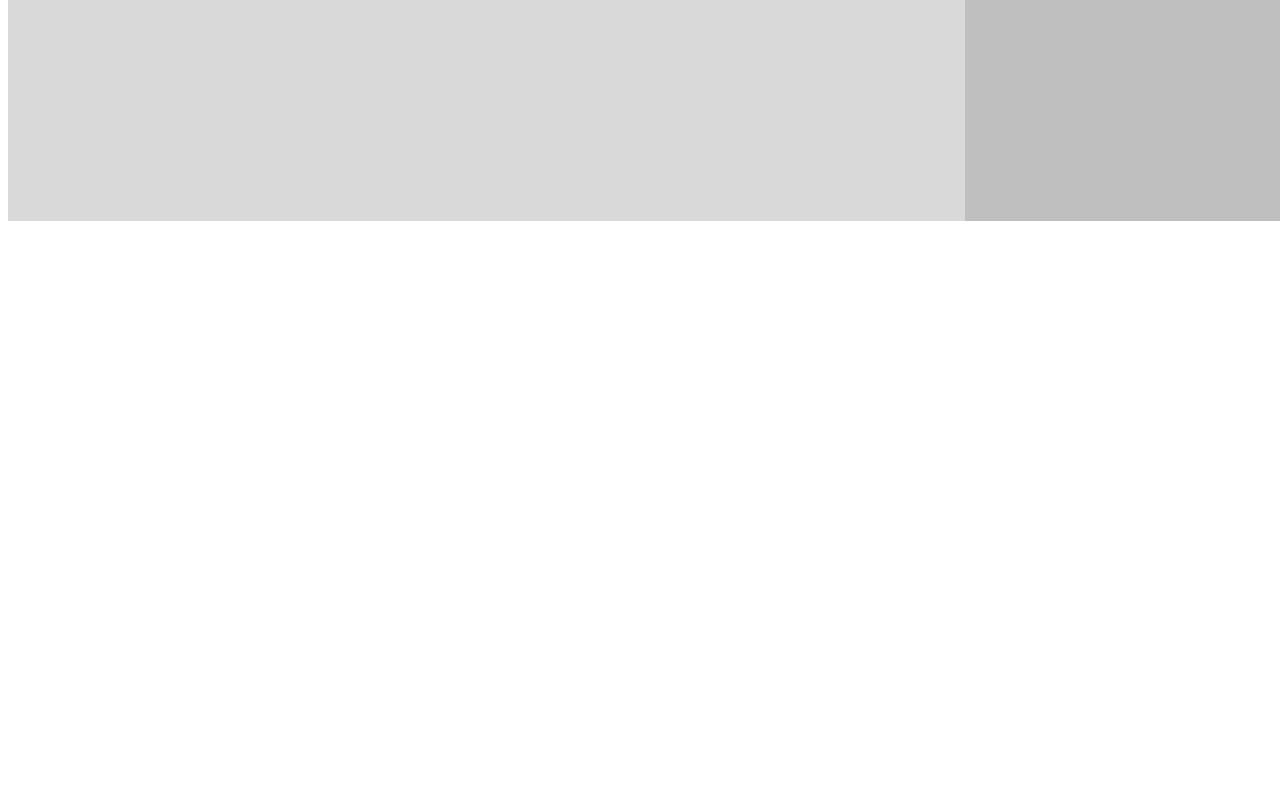
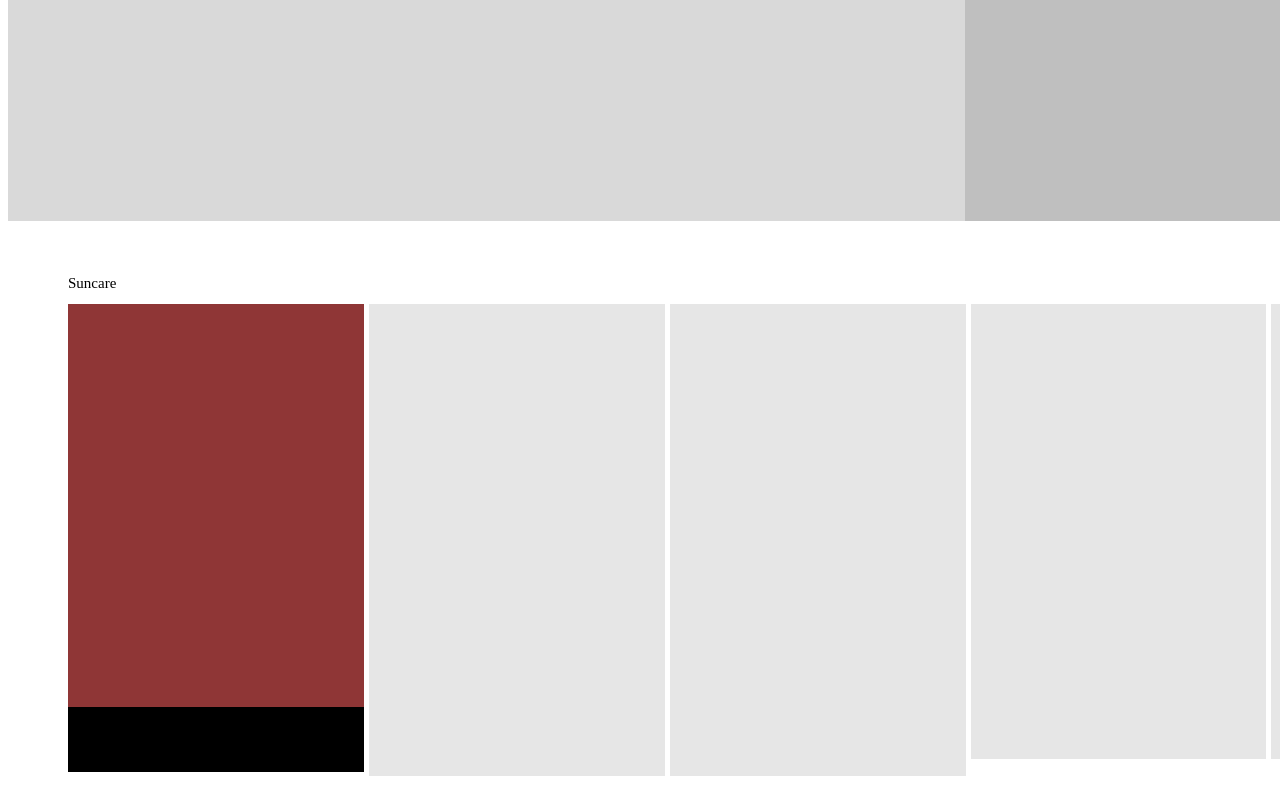
Before and after one commit to JUYEON59/UIUX_Figma, a plain HTML site: page 10일차 연습파일/index.html in a window 1280 px wide. Shown: the part 1396-2196 px from the top of the page. Drawn offline with Linux system fonts and the light colour scheme.

Commit message:
중간 푸쉬

```diff
--- a/10일차 연습파일/index.html
+++ b/10일차 연습파일/index.html
@@ -28,13 +28,25 @@
             <div class="left-box"></div>
             <div class="right-box"></div>"
         </section>
-        <section class="swiper-container-main02">
-            <div class="box1"></div>
-            <div class="box2"></div>
-            <div class="box3"></div>
-            <div class="box4"></div>
-            <div class="box5"></div>
-            <div class="box6"></div>
+        <section class="xans-product">
+            <div class="main-sl-title">
+                <div class="title-text">Suncare</div>
+                <div class="more-btn">MORE VIEW +</div>
+            </div>
+            <div class="swiper-container-main02">
+                <div class="box1">
+                    <div class="img1"></div>
+                    <div class="text-box">
+                        <div class="title-text1">데일리 틴티드 선세럼 (SPF50+ PA+++)</div>
+                        <div class="price-text1">20,000원</div>
+                    </div>
+                </div>
+                <div class="box2"></div>
+                <div class="box3"></div>
+                <div class="box4"></div>
+                <div class="box5"></div>
+                <div class="box6"></div>
+            </div>
         </section>
     </main>
 
--- a/10일차 연습파일/style.css
+++ b/10일차 연습파일/style.css
@@ -12,7 +12,7 @@
     padding-top: 100px;
     padding-bottom: 100px;
  }
- .main-sl-title {
+ section.main-sl-title {
     display: flex;
     width: 1920px; height: 700px;
  }
@@ -24,25 +24,69 @@
     width: 960px; height: 700px;
     background: #BFBFBF;
  }
+.xans-product {
+    display: flex;
+    flex-direction: column;
+    align-items: center;
+    width: 1920px; height: 570.13px;
+    background-color: #FFF;
+}
+div.main-sl-title {
+    display: flex;
+    justify-content: space-between;
+    align-items: center;
+    width: 1920px; height: 83px;
+    padding: 50px 60px 10px 60px;
+    box-sizing: border-box;
+}
+.title-text {
+    color: #000;
+    font-family: "DM Sans";
+    font-size: 15px;
+    line-height: 22.5px;
+}
+.more-btn {
+    color: #000;
+    font-family: "DM Sans";
+    font-size: 12px;
+    line-height: 18px;
+}
 .swiper-container-main02 {
     display: flex;
-    width: 1920px; height: 570.13px;
+    gap: 5px;
 }
 .box1 {
+    width: 295.83px; height: 454.22px;
     background: #E6E6E6;
 }
+.img1 {
+    width: 295.83px; height: 402.31px;
+    background: #8f3636;
+}
+.text-box {
+    background: #000;
+    padding-top: 10px;
+    padding-bottom: 7px;
+}
+.title-text1 {}
+.price-text1 {}
 .box2 {
+    width: 295.83px; height: 471.22px;
     background: #E6E6E6;
 }
 .box3 {
+    width: 295.83px; height: 471.22px;
     background: #E6E6E6;
 }
 .box4 {
+    width: 295.83px; height: 454.22px;
     background: #E6E6E6;
 }
 .box5 {
+    width: 295.83px; height: 454.22px;
     background: #E6E6E6;
 }
 .box6 {
+    width: 295.83px; height: 454.22px;
     background: #E6E6E6;
 }
```
